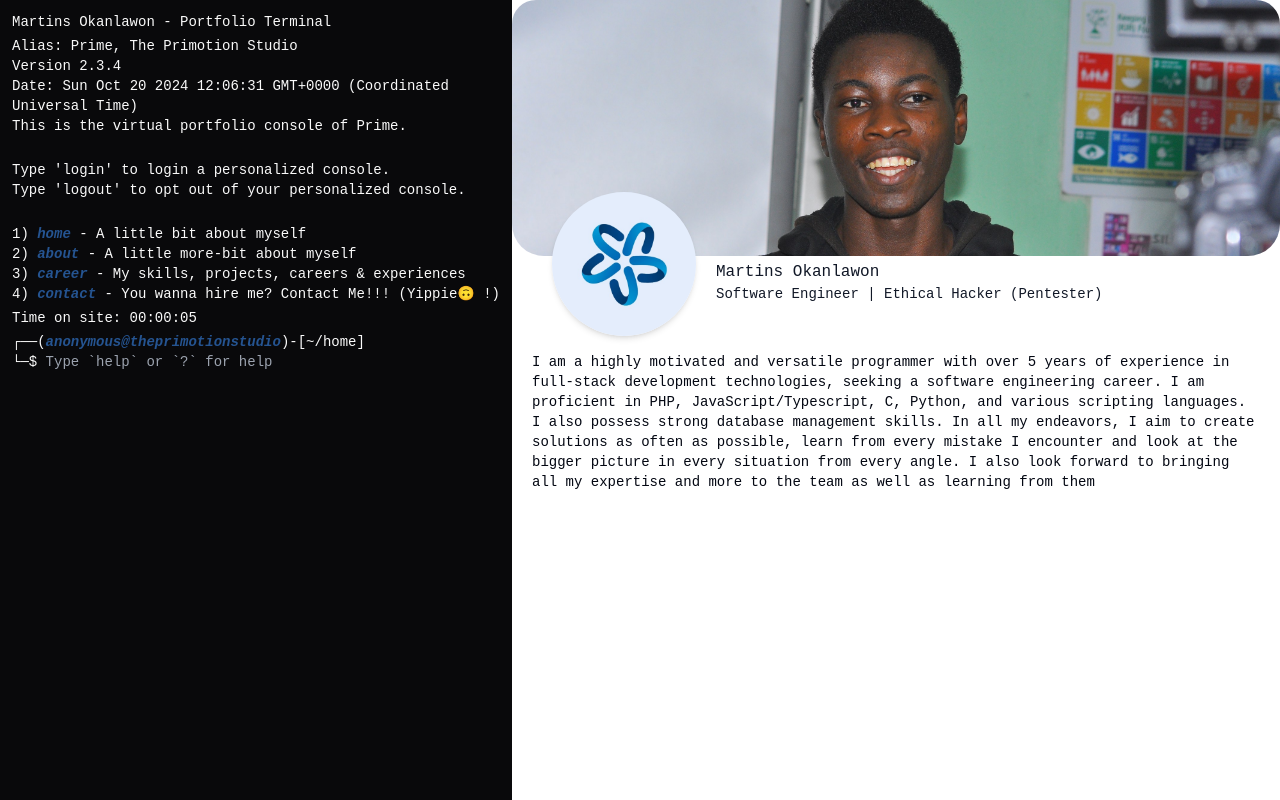
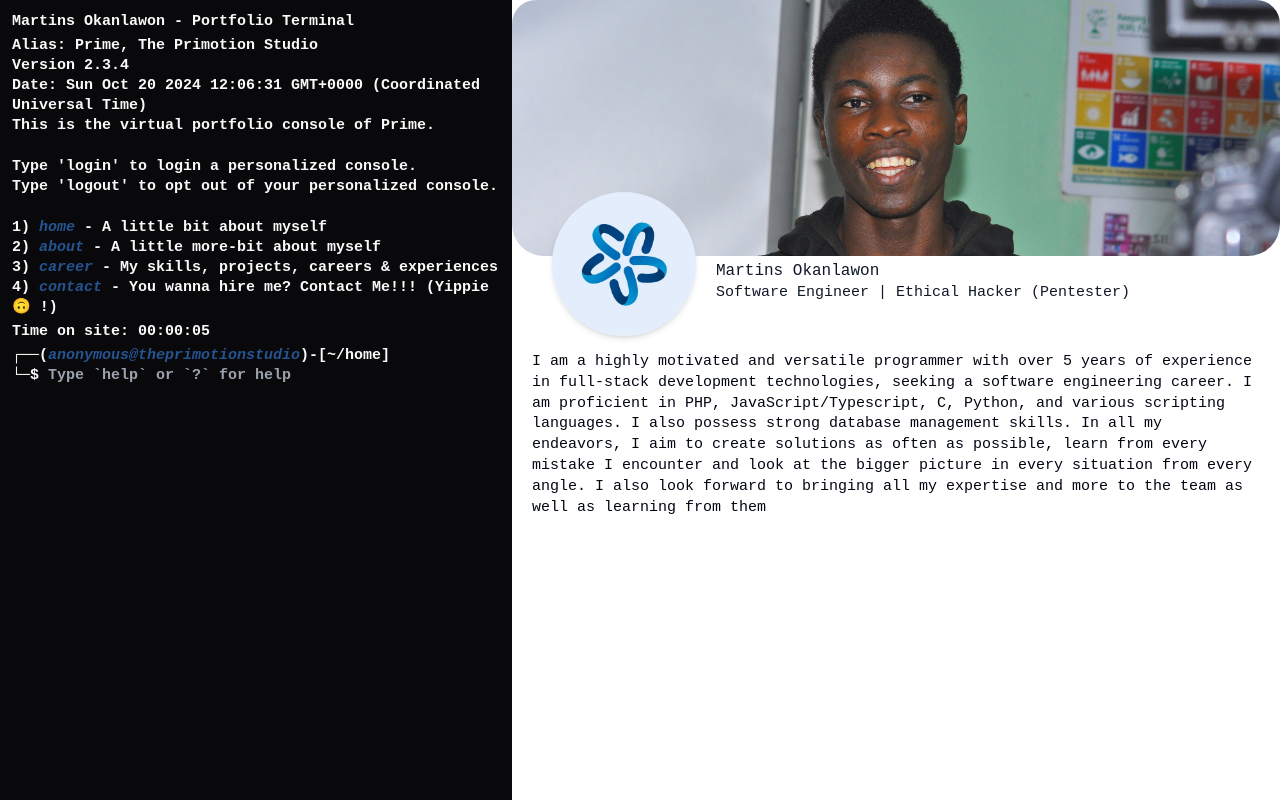
Before and after one commit to PrimotionStudio/PrimotionStudio.github.io, a Next.js app: page / in a window 1280 px wide. Built offline with nearby package versions, Linux system fonts and the light colour scheme.

Commit message:
"Updated globals.css to add Recursive font and styling, and modified page.tsx to apply new font and scrollbar styles"

```diff
--- a/src/app/globals.css
+++ b/src/app/globals.css
@@ -3,6 +3,7 @@
 @tailwind utilities;
 
 @import url('https://fonts.googleapis.com/css2?family=Space+Mono:ital,wght@0,400;0,700;1,400;1,700&display=swap');
+@import url('https://fonts.googleapis.com/css2?family=Recursive:wght@300..1000&display=swap');
 
 .space-mono-regular {
 	font-family: 'Space Mono', monospace;
@@ -28,20 +29,37 @@
 	font-style: italic;
 }
 
+.recursive-font {
+	font-family: 'Recursive', sans-serif;
+	font-optical-sizing: auto;
+	font-weight: 400;
+	font-style: normal;
+	font-variation-settings: 'slnt' 0, 'CASL' 0, 'CRSV' 0.5, 'MONO' 0;
+}
+
 :root {
 	--terminal_accentground: #255491;
 	--terminal_accentweight: 900;
 }
 
 body {
-	font-family: 'Space Mono', monospace;
-	font-weight: 400;
+	font-family: Recursive, 'Space Mono', monospace;
+	font-weight: 500;
 	font-style: normal;
+}
+body .terminal {
+	font-weight: 600;
+	font-size: 0.875rem;
+}
+
+.terminal p {
+	line-height: 1.25rem;
 }
 
 p {
-	font-size: 0.875rem; /* 14px */
-	line-height: 1.25rem; /* 20px */
+	font-size: 15px;
+	/* line-height: 1.25rem; */
+	line-height: 1.3rem;
 }
 
 em {
--- a/src/app/page.tsx
+++ b/src/app/page.tsx
@@ -121,7 +121,7 @@ const Home = () => {
 
   return (
     <div className="flex h-screen flex-col md:flex-row">
-      <div className="w-full md:w-2/5 flex flex-col justify-start items-start gap-y-1 p-3 font-xs md:font-md">
+      <div className="terminal w-full md:w-2/5 flex flex-col justify-start items-start gap-y-1 p-3 font-xs md:font-md">
         <p>Martins Okanlawon - Portfolio Terminal</p>
         <div className='hidden md:block'>
 
@@ -205,7 +205,15 @@ const Home = () => {
             </div>
           </div>
         </div>
-        <div className="mt-20 md:mt-24 mx-5 overflow-y-scroll flex-1">
+        <div className="mt-20 md:mt-24 mx-5 overflow-y-scroll flex-1
+         [&::-webkit-scrollbar]:w-2
+  [&::-webkit-scrollbar-track]:rounded-full
+  [&::-webkit-scrollbar-track]:bg-gray-100
+  [&::-webkit-scrollbar-thumb]:rounded-full
+  [&::-webkit-scrollbar-thumb]:bg-gray-300
+  dark:[&::-webkit-scrollbar-track]:bg-neutral-700
+  dark:[&::-webkit-scrollbar-thumb]:bg-neutral-500
+        ">
           <p className='text-gray-950'>
             I am a highly motivated and versatile programmer with over 5 years of
             experience in full-stack development technologies, seeking a software
```
